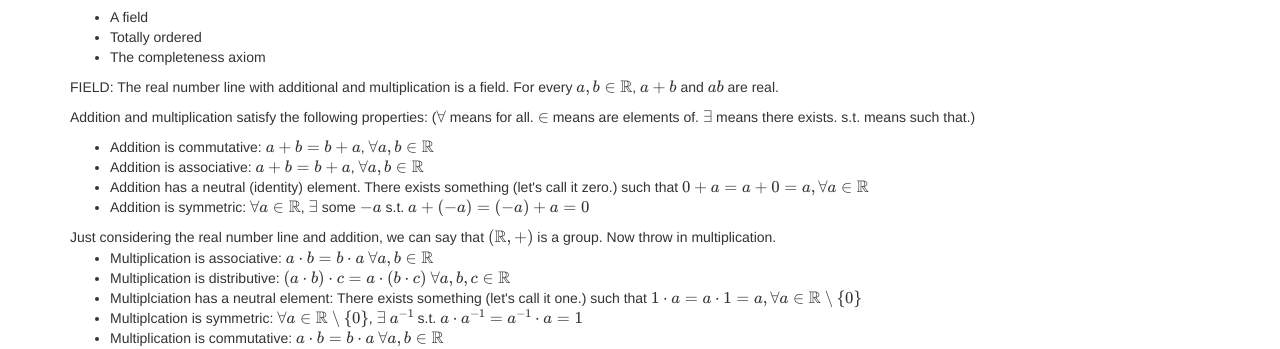
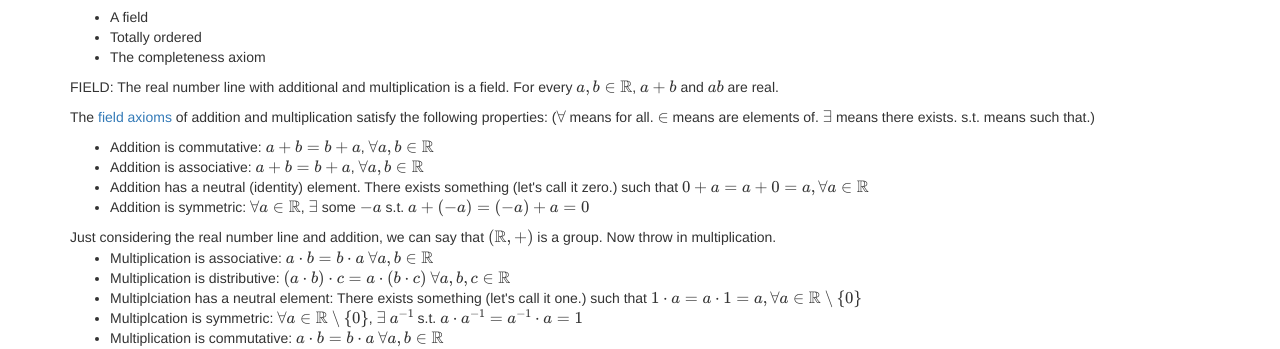
Before and after one commit to tnt2113/tnt2113.github.io, a Jekyll site: the page courses/real_analysis_327_Lecture_1.html, which Jekyll copies as it is, in a window 1280 px wide. Shown: the part 774-1123 px from the top of the page. Built offline with Jekyll 4.4.1, drawn with Linux system fonts in a browser that asks for light colours; formulas are drawn with MathJax 3.

Commit message:
field axioms

```diff
--- a/courses/real_analysis_327_Lecture_1.html
+++ b/courses/real_analysis_327_Lecture_1.html
@@ -91,7 +91,7 @@ jQuery(document).ready(function($) {
 
 <p> FIELD: The real number line with additional and multiplication is a field. For every $a,b \in \mathbb{R}$, $a+b$ and $ab$ are real. </p>
 
-<p> Addition and multiplication satisfy the following properties:
+<p> The <a href ='http://mathworld.wolfram.com/FieldAxioms.html'>field axioms</a> of addition and multiplication satisfy the following properties:
 
 ($\forall$ means for all. $\in$ means are elements of. $\exists$ means there exists. s.t. means such that.)
 <ul>
```
